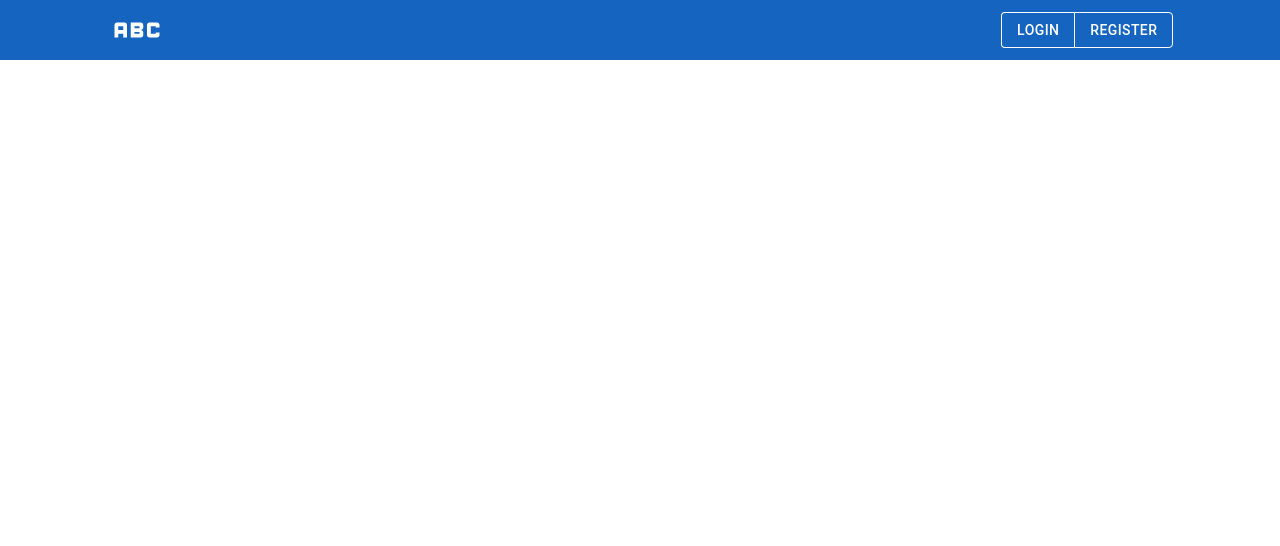
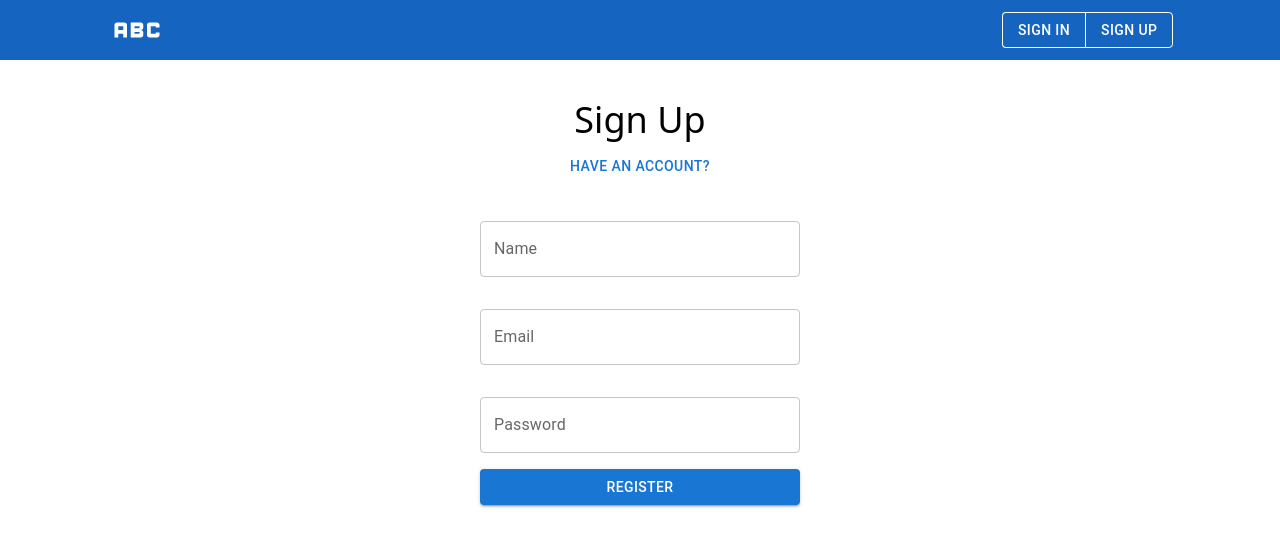
Before and after one commit to pawel-mirys/RealWorldApp, a React (Vite) app: page /signup in a window 1280 px wide. Before the commit this address had no page. Shown: the top 546 px of the page. Built offline with nearby package versions, Linux system fonts and the light colour scheme.

Commit message:
change signIn and signUp pages content

```diff
--- a/src/components/Navbar/MainNavbar.tsx
+++ b/src/components/Navbar/MainNavbar.tsx
@@ -6,7 +6,7 @@ import { useNavigate } from 'react-router-dom';
 const MainNavbar = () => {
   const navigate = useNavigate();
 
-  const pages = ['login', 'register'];
+  const pages = ['sign in', 'sign up'];
   const logo = (
     <div
       className={clsx(styles.logoContainer, 'cursor-pointer')}
--- a/src/components/Navbar/NavbarContainer.tsx
+++ b/src/components/Navbar/NavbarContainer.tsx
@@ -14,7 +14,8 @@ const NavbarContainer: React.FC<NavbarContainerProps> = ({ pages, logo }) => {
 
   const mappedPages = pages.map((page) => {
     const handleNavigate = () => {
-      navigate(`/${page}`);
+      const modifiedPageUrl = page.replace(/\s+/g, '');
+      navigate(`/${modifiedPageUrl}`);
     };
     return (
       <Button
--- a/src/pages/Register/Register.tsx
+++ b/src/pages/SignIn/SignIn.tsx
@@ -1,22 +1,26 @@
-import { useForm } from 'react-hook-form';
+import { Button } from '@mui/material';
 import Form from '../../components/Form/Form';
 import FormInput from '../../components/FormInput/FormInput';
-import { Button } from '@mui/material';
+import { useForm } from 'react-hook-form';
 import { useNavigate } from 'react-router-dom';
 
 type Inputs = {
-  name: string;
   email: string;
   password: string;
 };
 
-const Register = () => {
+const SignIn = () => {
   const { control, handleSubmit } = useForm<Inputs>();
   const navigate = useNavigate();
   const inputs = (
-    <div className='flex flex-col justify-center'>
-      <FormInput type='text' control={control} name='name' label='Name' />
-      <FormInput type='email' control={control} name='email' label='Email' />
+    <div className='flex flex-col justify-end'>
+      <FormInput
+        type='email'
+        control={control}
+        name='email'
+        label='Email'
+        className=''
+      />
       <FormInput
         type='password'
         control={control}
@@ -26,7 +30,7 @@ const Register = () => {
     </div>
   );
 
-  const handleRegister = () => {
+  const handleLogin = () => {
     handleSubmit;
   };
 
@@ -34,21 +38,22 @@ const Register = () => {
     <div className='flex justify-center'>
       <div className='flex  flex-col items-center gap-5 mt-10'>
         <div className='flex flex-col gap-2'>
-          <h2 className='text-4xl  text-center'>LogIn</h2>
+          <h2 className='text-4xl  text-center'>Sign In</h2>
           <Button
             onClick={() => {
-              navigate('/login');
+              navigate('/signin');
             }}>
-            Have an account?
+            Need an account?
           </Button>
         </div>
         <Form
           inputs={inputs}
-          submitButtonLabel='Register'
-          handleSubmit={handleRegister}
+          submitButtonLabel='Login'
+          handleSubmit={handleLogin}
         />
       </div>
     </div>
   );
 };
-export default Register;
+
+export default SignIn;
--- a/src/pages/Login/Login.tsx
+++ b/src/pages/SignUp/SignUp.tsx
@@ -1,26 +1,22 @@
-import { Button } from '@mui/material';
+import { useForm } from 'react-hook-form';
 import Form from '../../components/Form/Form';
 import FormInput from '../../components/FormInput/FormInput';
-import { useForm } from 'react-hook-form';
+import { Button } from '@mui/material';
 import { useNavigate } from 'react-router-dom';
 
 type Inputs = {
+  name: string;
   email: string;
   password: string;
 };
 
-const Login = () => {
+const SignUp = () => {
   const { control, handleSubmit } = useForm<Inputs>();
   const navigate = useNavigate();
   const inputs = (
-    <div className='flex flex-col justify-end'>
-      <FormInput
-        type='email'
-        control={control}
-        name='email'
-        label='Email'
-        className=''
-      />
+    <div className='flex flex-col justify-center'>
+      <FormInput type='text' control={control} name='name' label='Name' />
+      <FormInput type='email' control={control} name='email' label='Email' />
       <FormInput
         type='password'
         control={control}
@@ -30,7 +26,7 @@ const Login = () => {
     </div>
   );
 
-  const handleLogin = () => {
+  const handleSignUp = () => {
     handleSubmit;
   };
 
@@ -38,22 +34,21 @@ const Login = () => {
     <div className='flex justify-center'>
       <div className='flex  flex-col items-center gap-5 mt-10'>
         <div className='flex flex-col gap-2'>
-          <h2 className='text-4xl  text-center'>LogIn</h2>
+          <h2 className='text-4xl  text-center'>Sign Up</h2>
           <Button
             onClick={() => {
-              navigate('/register');
+              navigate('/signup');
             }}>
-            Need an account?
+            Have an account?
           </Button>
         </div>
         <Form
           inputs={inputs}
-          submitButtonLabel='Login'
-          handleSubmit={handleLogin}
+          submitButtonLabel='Register'
+          handleSubmit={handleSignUp}
         />
       </div>
     </div>
   );
 };
-
-export default Login;
+export default SignUp;
--- a/src/router/Router.tsx
+++ b/src/router/Router.tsx
@@ -1,8 +1,8 @@
 import { Route, Routes } from 'react-router-dom';
 
 import Home from '../pages/Home/Home';
-import Login from '../pages/Login/Login';
-import Register from '../pages/Register/Register';
+import Login from '../pages/SignIn/SignIn';
+import SignUp from '../pages/SignUp/SignUp';
 import Profile from '../pages/Profile/Profile';
 import ArticleShow from '../pages/ArticleShow/ArticleShow';
 
@@ -10,8 +10,8 @@ const RouterSwitch = () => {
   return (
     <Routes>
       <Route path='/article/:slug' element={<ArticleShow />} />
-      <Route path='/login' element={<Login />} />
-      <Route path='/register' element={<Register />} />
+      <Route path='/signin' element={<Login />} />
+      <Route path='/signup' element={<SignUp />} />
       <Route path='/profiles/:username' element={<Profile />} />
       <Route path='/' element={<Home />} />
     </Routes>
```
